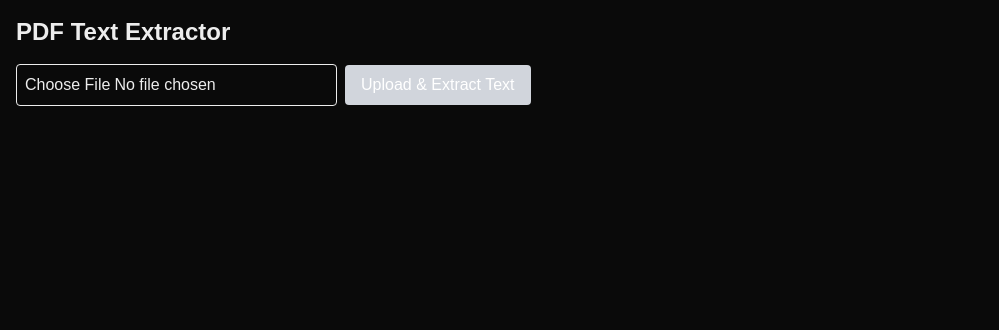
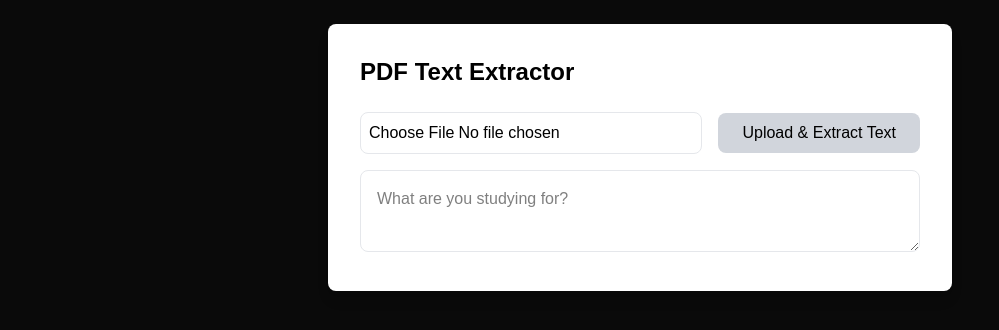
Before and after one commit to michniks2001/overthinker-ai, a Next.js app: page / in a window 1280 px wide. Shown: the top 330 px of the page, without its empty margins (0-999 px from the left). Built offline with nearby package versions, Linux system fonts and the light colour scheme.

Commit message:
added text input to pdf upload page

```diff
--- a/app/page.js
+++ b/app/page.js
@@ -58,45 +58,58 @@ export default function Home() {
     };
 
     return (
-        <div className="container mx-auto p-4">
-            <h1 className="text-2xl font-bold mb-4">PDF Text Extractor</h1>
+        <div className="max-w-2xl mx-auto p-6 text-black">
+            <div className="bg-white rounded-lg shadow-lg p-8">
+                <h1 className="text-2xl font-bold mb-6">PDF Text Extractor</h1>
 
-            <div className="mb-4">
+                <div className="space-y-4">
+                    <div className="flex items-center gap-4">
                         <input
                             type="file"
                             accept=".pdf"
                             onChange={handleFileChange}
-                    className="mb-2 p-2 border rounded"
+                            className="flex-1 p-2 border border-gray-200 rounded-lg hover:bg-gray-50 transition-colors"
                         />
                         <button
                             onClick={handleUpload}
                             disabled={isLoading || !file}
-                    className="ml-2 px-4 py-2 bg-blue-500 text-white rounded disabled:bg-gray-300"
+                            className={`px-6 py-2 rounded-lg transition-colors ${
+                                isLoading || !file
+                                    ? 'bg-gray-300 cursor-not-allowed'
+                                    : 'bg-blue-500 text-white hover:bg-blue-600'
+                            }`}
                         >
                             {isLoading ? 'Processing...' : 'Upload & Extract Text'}
                         </button>
                     </div>
 
                     {error && (
-                <div className="p-4 mb-4 bg-red-100 text-red-700 rounded">
+                        <div className="p-4 bg-red-50 text-red-700 rounded-lg">
                             {error}
                         </div>
                     )}
 
                     {fileName && (
-                <div className="mb-2">
+                        <div className="p-4 bg-gray-50 rounded-lg">
                             <strong>File ID:</strong> {fileName}
                         </div>
                     )}
 
                     {parsedText && (
-                <div>
-                    <h2 className="text-xl font-semibold mb-2">Extracted Text:</h2>
-                    <div className="p-4 bg-gray-100 rounded max-h-96 overflow-auto">
-                        <pre className="whitespace-pre-wrap">{parsedText}</pre>
+                        <div className="space-y-2">
+                            <h2 className="text-xl font-semibold">Extracted Text:</h2>
+                            <div className="p-4 bg-gray-50 rounded-lg max-h-96 overflow-auto">
+                                <pre className="whitespace-pre-wrap text-gray-800">{parsedText}</pre>
                             </div>
                         </div>
                     )}
                 </div>
+
+                <div className="space-y-4">
+
+                    <textarea className="w-full p-4 mt-4 border border-gray-200 rounded-lg hover:bg-gray-50 transition-colors" placeholder="What are you studying for?"></textarea>
+                </div>
+            </div>
+        </div>
     );
 }
```
Lines whose indentation alone changed are shown as unchanged.
